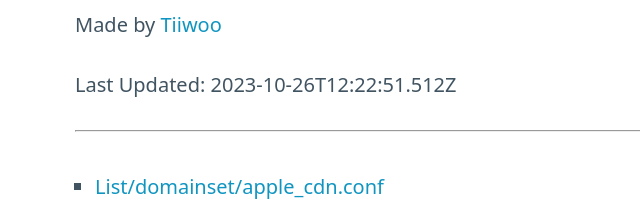
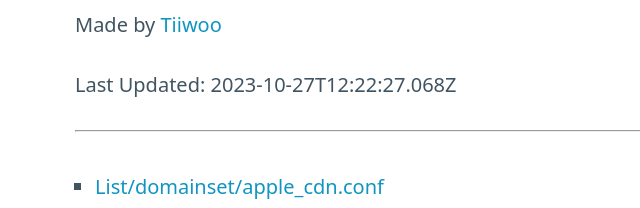
Before and after one commit to tiiwoo/proxy-rules, a plain HTML site: page index.html in a window 1280 px wide. Shown: the part 150-358 px from the top of the page, 0-640 px from the left. Drawn offline with nearby package versions, Linux system fonts and the light colour scheme.

Commit message:
deploy: 0774f0be78cf7fa2c064f2f8b363926cedae0484

```diff
--- a/index.html
+++ b/index.html
@@ -24,7 +24,7 @@
     <main class="container">
       <h1>Rulesets For Surge</h1>
       <p>Made by <a href="https://tiiwoo.moe">Tiiwoo</a></p>
-      <p>Last Updated: 2023-10-26T12:22:51.512Z</p>
+      <p>Last Updated: 2023-10-27T12:22:27.068Z</p>
       <hr>
       <br>
       <ul>
```
Also changed, not shown: 4 other files.
